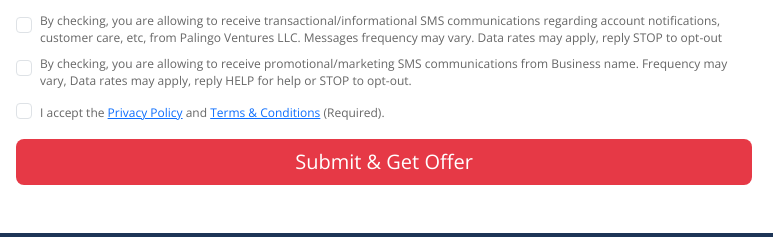
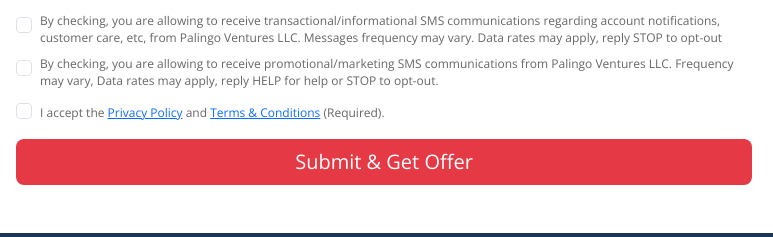
Before and after one commit to palingoventuresllc/palingoventuresllc.github.io, a plain HTML site: page index.html in a window 1280 px wide. Shown: the part 1156-1393 px from the top of the page, 256-1029 px from the left. Drawn offline with nearby package versions, Linux system fonts and the light colour scheme.

Commit message:
index.html

```diff
--- a/index.html
+++ b/index.html
@@ -74,7 +74,7 @@
                         <div class="form-check mb-2">
                             <input type="checkbox" class="form-check-input" id="marketing_consent">
                             <label class="form-check-label fs-small" for="marketing_consent">
-                                By checking, you are allowing to receive promotional/marketing SMS communications from Business name. Frequency may vary, Data rates may apply, reply HELP for help or STOP to opt-out.
+                                By checking, you are allowing to receive promotional/marketing SMS communications from Palingo Ventures LLC. Frequency may vary, Data rates may apply, reply HELP for help or STOP to opt-out.
                             </label>
                         </div>
                         <div class="form-check mb-3">
```
